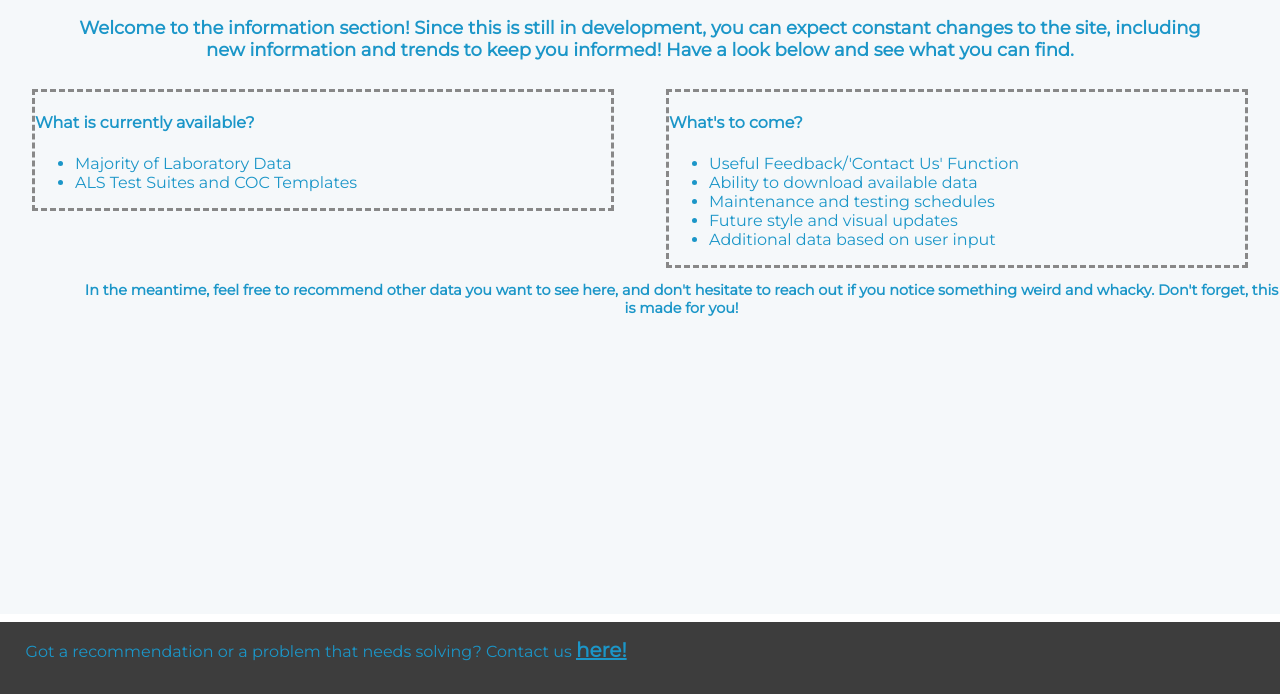
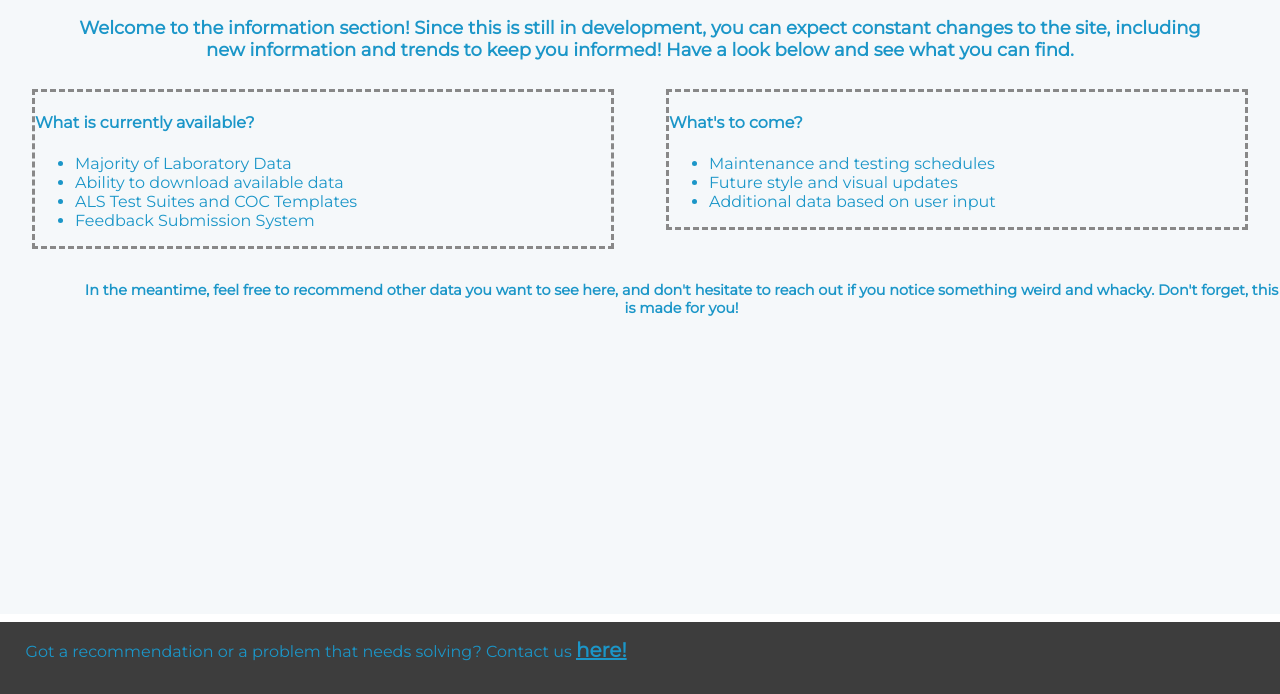
Before and after one commit to RPope-TechAdmin/PureNV-QLD-Narangba, a website: page src/Information.html in a window 1280 px wide. Shown: the part 106-800 px from the top of the page. Drawn offline with Linux system fonts and the light colour scheme.

Commit message:
Updating Info

```diff
--- a/src/Information.html
+++ b/src/Information.html
@@ -43,14 +43,14 @@
                 <h4>What is currently available?</h4>
                 <ul>
                     <li> Majority of Laboratory Data</li>
+                    <li>Ability to download available data</li>
                     <li> ALS Test Suites and COC Templates</li>
+                    <li> Feedback Submission System</li>
                 </ul>
             </div>
             <div class="soon-cont">
                 <h4> What's to come?</h4>
                 <ul>
-                    <li>Useful Feedback/'Contact Us' Function</li>
-                    <li> Ability to download available data</li>
                     <li>Maintenance and testing schedules</li>
                     <li>Future style and visual updates</li>
                     <li>Additional data based on user input</li>
```
